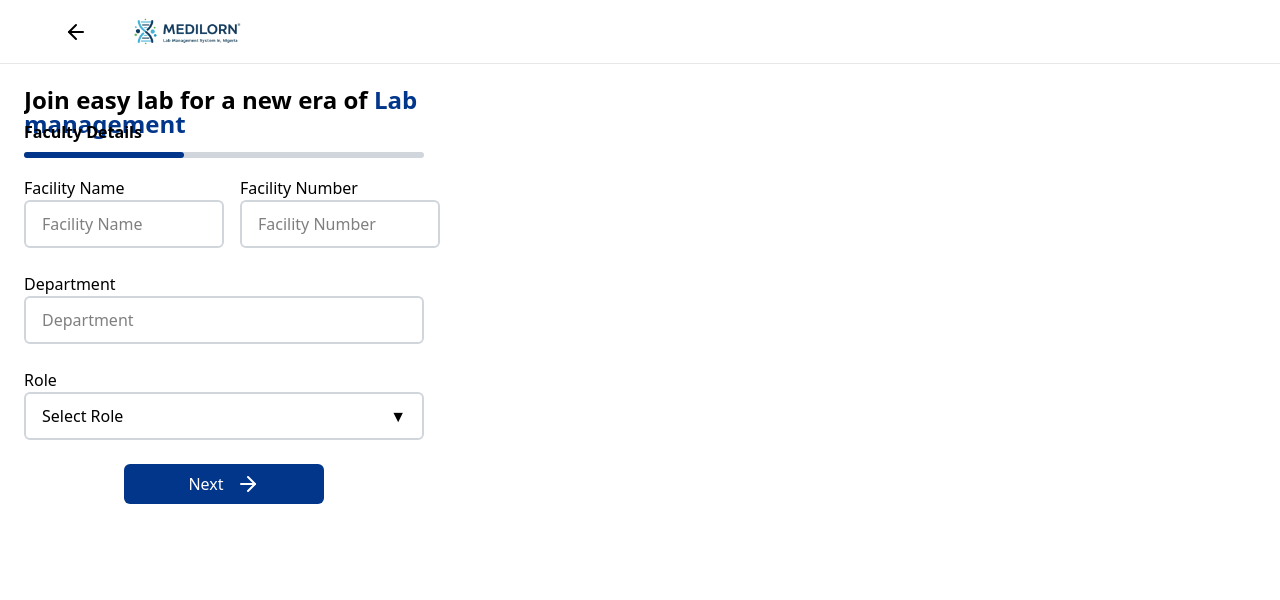
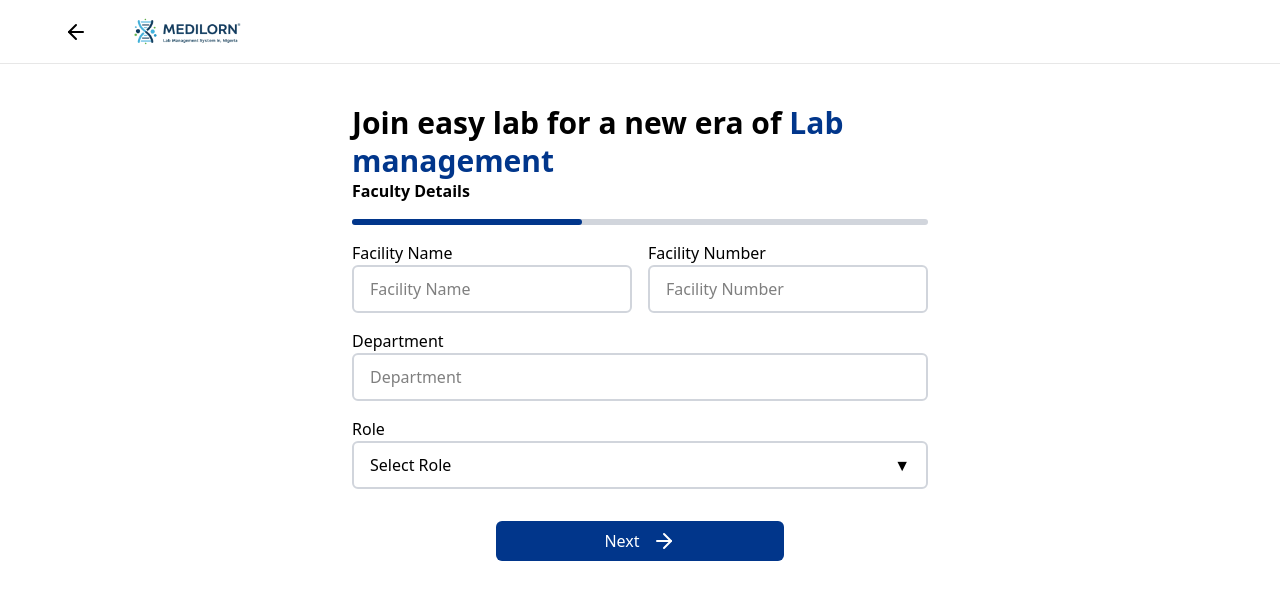
Before and after one commit to bascom241/EasyLab, a Next.js app in the folder ui/: page /register in a window 1280 px wide. Both pictures are taken after a click on the button "Next". Shown: the top 600 px of the page. Built offline with nearby package versions, Linux system fonts and the light colour scheme.

Commit message:
Update FormPage2.tsx

```diff
--- a/ui/src/components/SignUpForm/FormPage2.tsx
+++ b/ui/src/components/SignUpForm/FormPage2.tsx
@@ -1,8 +1,6 @@
 'use client'
 import React, { useState } from 'react';
-import lab from '../../../assets/laboratory-worker-working-with-modern-microscope-while-conducting-coronavirus-research.jpg';
-import Image from 'next/image';
-import { ArrowRight, Check } from 'lucide-react'; // Import Check icon
+import { ArrowRight, Check } from 'lucide-react';
 
 interface FormPage1Props {
     progress: number;
@@ -25,29 +23,27 @@ interface FormPage1Props {
 const FormPage2: React.FC<FormPage1Props> = ({ progress, formData, setFormData, handleFormChange, nextStep }) => {
     const [isDropdownOpen, setIsDropdownOpen] = useState(false);
 
-    // Handle option selection
     const handleOptionSelect = (value: string) => {
         setFormData({ ...formData, role: value });
         setIsDropdownOpen(false);
     };
 
     return (
-        <main className='w-full h-screen flex pt-16 overflow-hidden'>
-
-            {/* Left Section (Form) */}
-            <section className='w-1/2 flex flex-col gap-2 '>
-                <div className=''>
-                    <h1 className='text-2xl font-semibold w-[538px] h-[32px] leading-[100%]'>Join easy lab for a new era of <span className='text-[#01368B]'>Lab management</span> </h1>
-                    <p className='font-semibold w-[533px] h-[24px]'>Faculty Details</p>
+        <main className='w-full min-h-screen flex justify-center pt-20 px-4 sm:px-8'>
+            <section className='w-full max-w-xl flex flex-col gap-4'>
+                <div>
+                    <h1 className='text-2xl sm:text-3xl font-semibold leading-tight'>
+                        Join easy lab for a new era of <span className='text-[#01368B]'>Lab management</span>
+                    </h1>
+                    <p className='font-semibold'>Faculty Details</p>
                 </div>
 
-                <div className="bg-gray-300 w-[400px] rounded-full h-1.5 mb-[10px]">
-                    <div className="bg-[#01368B] h-1.5 rounded-full transition-all duration-300" style={{ width: `${progress}%` }}></div>
+                <div className="bg-gray-300 w-full rounded-full h-1.5">
+                    <div className="bg-[#01368B] h-1.5 rounded-full transition-all duration-300" style={{ width: `${progress}%` }} />
                 </div>
 
-                {/* Facility Name and Facility Number Side by Side */}
-                <div className='flex gap-4 w-[400px]'>
-                    <div className='flex flex-col gap-0 flex-1 w-1/2'>
+                <div className='flex flex-col sm:flex-row gap-4'>
+                    <div className='flex flex-col flex-1'>
                         <label htmlFor='faculty'>Facility Name</label>
                         <input
                             name="facilityName"
@@ -56,26 +52,25 @@ const FormPage2: React.FC<FormPage1Props> = ({ progress, formData, setFormData,
                             type='text'
                             value={formData.facilityName}
                             onChange={handleFormChange}
-                            className='border-2 border-gray-300 focus:outline-none focus:border-[#01368B] transition-all duration-300 rounded-md h-12 px-4 mb-4'
+                            className='border-2 border-gray-300 focus:border-[#01368B] focus:outline-none rounded-md h-12 px-4'
                         />
                     </div>
 
-                    <div className='flex flex-col gap-0 flex-1 w-1/2'>
-                        <label htmlFor='email'>Facility Number</label>
+                    <div className='flex flex-col flex-1'>
+                        <label htmlFor='facilityNumber'>Facility Number</label>
                         <input
-
-                            id='email'
+                            id='facilityNumber'
                             placeholder='Facility Number'
                             name="facilityNumber"
                             type='text'
                             value={formData.facilityNumber}
                             onChange={handleFormChange}
-                            className='border-2 border-gray-300 focus:outline-none focus:border-[#01368B] transition-all duration-300 rounded-md h-12 px-4 mb-4'
+                            className='border-2 border-gray-300 focus:border-[#01368B] focus:outline-none rounded-md h-12 px-4'
                         />
                     </div>
                 </div>
 
-                <div className='flex flex-col gap-0 '>
+                <div className='flex flex-col'>
                     <label htmlFor='department'>Department</label>
                     <input
                         id='department'
@@ -84,26 +79,24 @@ const FormPage2: React.FC<FormPage1Props> = ({ progress, formData, setFormData,
                         type='text'
                         value={formData.departmentName}
                         onChange={handleFormChange}
-                        className='border-2 border-gray-300 focus:outline-none focus:border-[#01368B] transition-all duration-300 rounded-md w-[400px] h-12 px-4 mb-4'
+                        className='border-2 border-gray-300 focus:border-[#01368B] focus:outline-none rounded-md h-12 px-4'
                     />
                 </div>
 
-                <div className='flex flex-col gap-0'>
+                <div className='flex flex-col'>
                     <label htmlFor='role'>Role</label>
-                    {/* Custom Dropdown */}
                     <div className='relative'>
                         <button
                             type='button'
                             onClick={() => setIsDropdownOpen(!isDropdownOpen)}
-                            className='border-2 border-gray-300 focus:outline-none focus:border-[#01368B] transition-all duration-300 rounded-md w-[400px] h-12 px-4 mb-4 text-left flex items-center justify-between'
+                            className='border-2 border-gray-300 focus:border-[#01368B] focus:outline-none rounded-md w-full h-12 px-4 text-left flex items-center justify-between'
                         >
                             {formData.role || 'Select Role'}
                             <span className={`transform transition-transform ${isDropdownOpen ? 'rotate-180' : ''}`}>▼</span>
                         </button>
 
-                        {/* Dropdown Options */}
                         {isDropdownOpen && (
-                            <div className='absolute bottom-16 z-10 w-[400px] bg-white border border-gray-300 rounded-md shadow-lg mt-1'>
+                            <div className='absolute z-10 w-full bg-white border border-gray-300 rounded-md shadow-lg mt-1'>
                                 {['admin', 'scientist', 'Receptionist'].map((option) => (
                                     <div
                                         key={option}
@@ -119,26 +112,18 @@ const FormPage2: React.FC<FormPage1Props> = ({ progress, formData, setFormData,
                     </div>
                 </div>
 
-                <div className='w-[400px] flex justify-center gap-4 mb-8'>
-                    <button className='bg-[#01368B] w-1/2 flex items-center justify-center gap-3 text-white p-2 rounded-md' onClick={nextStep}>
+                <div className='w-full flex justify-center mt-4 mb-8'>
+                    <button
+                        className='bg-[#01368B] w-1/2 min-w-[150px] flex items-center justify-center gap-3 text-white p-2 rounded-md'
+                        onClick={nextStep}
+                    >
                         <p>Next</p>
                         <ArrowRight size={24} />
                     </button>
                 </div>
             </section>
-
-            {/* Right Section (Image) */}
-{/*             <section className='w-1/2 h-screen sticky top-0 overflow-hidden'>
-                <Image
-                    src={lab}
-                    alt='Woman working in a laboratory'
-                    layout='fill'
-                    objectFit='cover'
-                    className='absolute inset-0'
-                />
-            </section> */}
         </main>
-    )
+    );
 }
 
 export default FormPage2;
```
